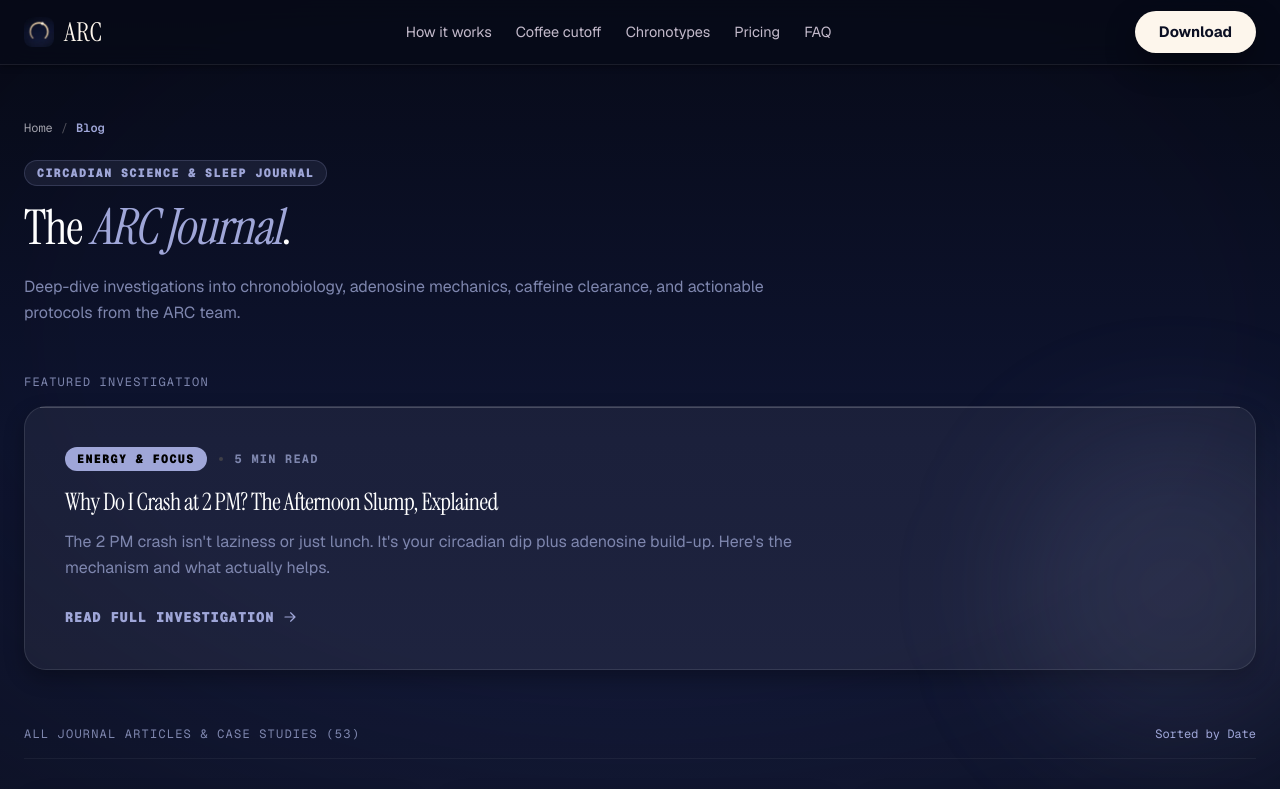
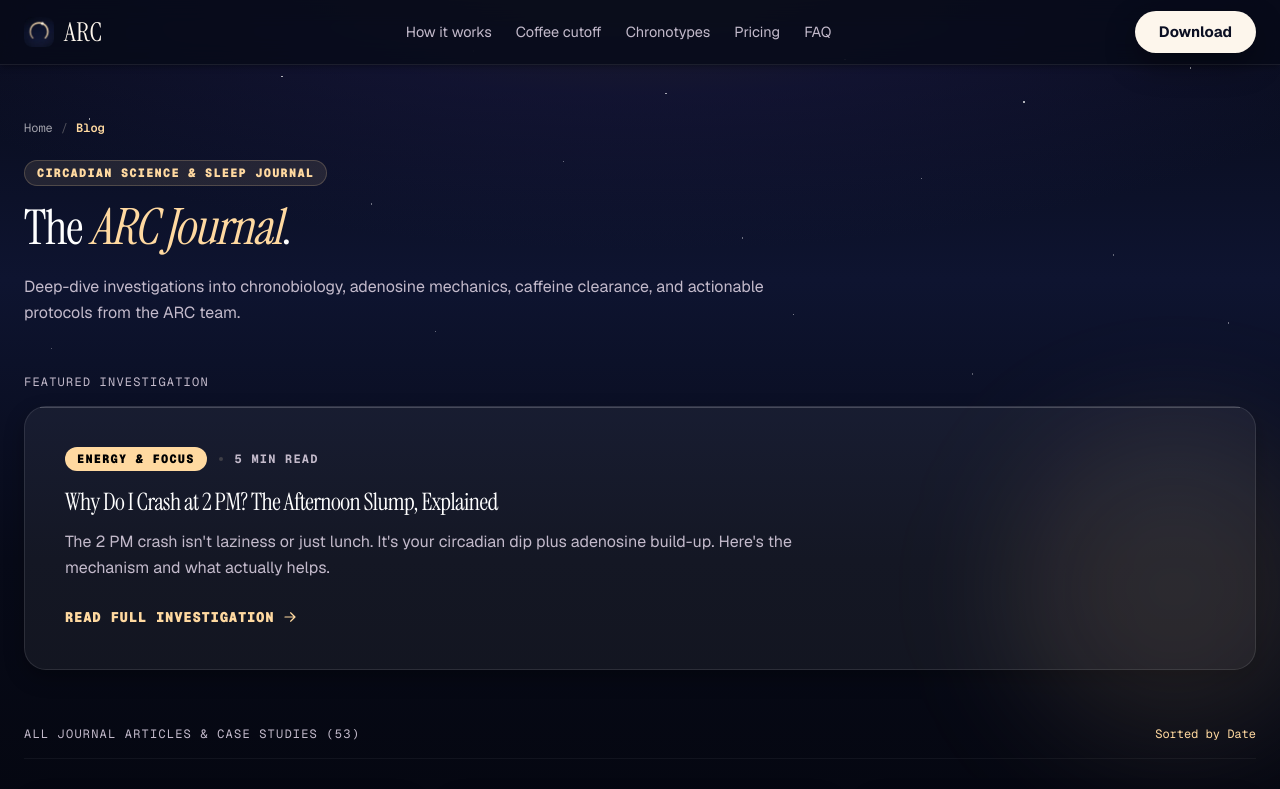
Before and after one commit to PrtHub/arc-circadian-rytham-tracker, a Next.js app: page /blog in a window 1280 px wide. Shown: the top 789 px of the page. Built offline with nearby package versions, Linux system fonts and the light colour scheme; no server answers.

Commit message:
feat: add global styles and landing page CSS theme variables

```diff
--- a/app/globals.css
+++ b/app/globals.css
@@ -138,23 +138,66 @@
     @apply border-border outline-ring/50;
   }
   body {
-    background-color: var(--night, #070a18);
-    background:
-      radial-gradient(
-        78% 78% at 50% 42%,
-        rgba(0, 0, 0, 0) 55%,
-        rgba(0, 0, 0, 0.28) 100%
-      ),
-      linear-gradient(
-        180deg,
-        var(--g-top) 0%,
-        var(--g-mid) 55%,
-        var(--g-bot) 100%
-      );
-    background-attachment: fixed;
+    background-color: var(--night, #070A18);
     color: var(--cream, #fdf6ec);
     font-family: var(--ui, var(--face-ui));
     -webkit-font-smoothing: antialiased;
+    min-height: 100vh;
+    position: relative;
+  }
+
+  /* Universal site-wide atmospheric background inspired by landing page night sky */
+  body::before {
+    content: "";
+    position: fixed;
+    inset: 0;
+    z-index: -2;
+    pointer-events: none;
+    background-color: #070A18;
+    background-image:
+      radial-gradient(ellipse 90% 55% at 50% -10%, rgba(255, 217, 160, 0.13) 0%, rgba(30, 28, 74, 0.4) 40%, rgba(14, 20, 48, 0) 75%),
+      linear-gradient(180deg, #070A18 0%, #0E1430 35%, #070A18 70%, #050711 100%);
+    background-repeat: no-repeat;
+    background-attachment: fixed;
+  }
+
+  body::after {
+    content: "";
+    position: fixed;
+    inset: 0;
+    z-index: -1;
+    pointer-events: none;
+    opacity: 0.85;
+    background-image:
+      radial-gradient(1.3px 1.3px at 7% 14%, rgba(255, 255, 255, 0.75) 60%, transparent 62%),
+      radial-gradient(1px 1px at 14% 33%, rgba(255, 255, 255, 0.6) 60%, transparent 62%),
+      radial-gradient(1.6px 1.6px at 22% 9%, rgba(255, 255, 255, 0.85) 60%, transparent 62%),
+      radial-gradient(1px 1px at 29% 24%, rgba(255, 255, 255, 0.55) 60%, transparent 62%),
+      radial-gradient(1.2px 1.2px at 37% 6%, rgba(255, 255, 255, 0.7) 60%, transparent 62%),
+      radial-gradient(1px 1px at 44% 19%, rgba(255, 255, 255, 0.5) 60%, transparent 62%),
+      radial-gradient(1.5px 1.5px at 52% 11%, rgba(255, 255, 255, 0.8) 60%, transparent 62%),
+      radial-gradient(1px 1px at 58% 28%, rgba(255, 255, 255, 0.55) 60%, transparent 62%),
+      radial-gradient(1.2px 1.2px at 66% 7%, rgba(255, 255, 255, 0.7) 60%, transparent 62%),
+      radial-gradient(1px 1px at 72% 21%, rgba(255, 255, 255, 0.55) 60%, transparent 62%),
+      radial-gradient(1.6px 1.6px at 80% 12%, rgba(255, 255, 255, 0.85) 60%, transparent 62%),
+      radial-gradient(1px 1px at 87% 30%, rgba(255, 255, 255, 0.5) 60%, transparent 62%),
+      radial-gradient(1.3px 1.3px at 93% 8%, rgba(255, 255, 255, 0.75) 60%, transparent 62%),
+      radial-gradient(1px 1px at 4% 41%, rgba(255, 255, 255, 0.45) 60%, transparent 62%),
+      radial-gradient(1px 1px at 34% 39%, rgba(255, 255, 255, 0.55) 60%, transparent 62%),
+      radial-gradient(1.2px 1.2px at 62% 37%, rgba(255, 255, 255, 0.65) 60%, transparent 62%),
+      radial-gradient(1px 1px at 76% 44%, rgba(255, 255, 255, 0.5) 60%, transparent 62%),
+      radial-gradient(1.2px 1.2px at 96% 38%, rgba(255, 255, 255, 0.6) 60%, transparent 62%);
+    background-size: 100% 850px;
+    background-repeat: no-repeat;
+    mask-image: linear-gradient(to bottom, rgba(0, 0, 0, 1) 0%, rgba(0, 0, 0, 0.75) 50%, transparent 90%);
+    -webkit-mask-image: linear-gradient(to bottom, rgba(0, 0, 0, 1) 0%, rgba(0, 0, 0, 0.75) 50%, transparent 90%);
+  }
+
+  /* Soften legacy decorative background blobs across subpages */
+  .w-150.blur-\[150px\],
+  .w-125.blur-\[120px\] {
+    opacity: 0.2;
+    background: radial-gradient(circle, rgba(255, 217, 160, 0.12), transparent 70%) !important;
   }
   html {
     @apply font-sans;
@@ -272,92 +315,92 @@
   --g-top: #070a18;
   --g-mid: #0e1430;
   --g-bot: #131936;
-  --fg: #c8cce6;
-  --fg-muted: #7e86ae;
-  --accent: #9fa6d8;
+  --fg: #fdf6ec;
+  --fg-muted: #c3bacb;
+  --accent: #ffd9a0;
 }
 [data-phase="rise"] {
-  --g-top: #1a1c3a;
-  --g-mid: #4a3352;
-  --g-bot: #7c4722;
+  --g-top: #070a18;
+  --g-mid: #141738;
+  --g-bot: #1c1a40;
   --fg: #fdf6ec;
-  --fg-muted: #e2cbb4;
+  --fg-muted: #c3bacb;
   --accent: #ffd9a0;
 }
 [data-phase="morning"] {
-  --g-top: #12203e;
-  --g-mid: #22405f;
-  --g-bot: #355e78;
-  --fg: #f4f9fc;
-  --fg-muted: #c4dae7;
+  --g-top: #070a18;
+  --g-mid: #0e1934;
+  --g-bot: #152244;
+  --fg: #fdf6ec;
+  --fg-muted: #c3bacb;
   --accent: #ffd9a0;
 }
 [data-phase="peak"] {
-  --g-top: #0d1b2e;
-  --g-mid: #173248;
-  --g-bot: #2e5c76;
-  --fg: #f6fafd;
-  --fg-muted: #c2d7e4;
-  --accent: #ffe0a8;
+  --g-top: #070a18;
+  --g-mid: #0e1832;
+  --g-bot: #14203e;
+  --fg: #fdf6ec;
+  --fg-muted: #c3bacb;
+  --accent: #ffd9a0;
 }
 [data-phase="dip"] {
-  --g-top: #221d30;
-  --g-mid: #432f43;
-  --g-bot: #6b4536;
-  --fg: #fbefe6;
-  --fg-muted: #dcc0ae;
-  --accent: #ffc48a;
+  --g-top: #070a18;
+  --g-mid: #141432;
+  --g-bot: #1a163a;
+  --fg: #fdf6ec;
+  --fg-muted: #c3bacb;
+  --accent: #ffd9a0;
 }
 [data-phase="evening"] {
-  --g-top: #1c2140;
-  --g-mid: #3d3050;
-  --g-bot: #7a4820;
-  --fg: #fdf3e7;
-  --fg-muted: #e5cbb0;
+  --g-top: #070a18;
+  --g-mid: #16183a;
+  --g-bot: #1f1a44;
+  --fg: #fdf6ec;
+  --fg-muted: #c3bacb;
   --accent: #ffd9a0;
 }
 [data-phase="windDown"] {
-  --g-top: #0e1128;
-  --g-mid: #221a3a;
-  --g-bot: #3d263e;
-  --fg: #e8dfec;
-  --fg-muted: #a594ae;
-  --accent: #e3b08c;
+  --g-top: #070a18;
+  --g-mid: #0e1128;
+  --g-bot: #181432;
+  --fg: #fdf6ec;
+  --fg-muted: #c3bacb;
+  --accent: #ffd9a0;
 }
 
 /* ==========================================================================
    The Four Chronotype Skies (Reveal / Segmentation)
    ========================================================================== */
 [data-sky="lion"] {
-  --g-top: #191c3c;
-  --g-mid: #4a3350;
-  --g-bot: #7c4722;
+  --g-top: #070a18;
+  --g-mid: #18152e;
+  --g-bot: #1f1a3a;
   --fg: #fdf6ec;
-  --fg-muted: #e2cbb4;
-  --accent: #ffc978;
+  --fg-muted: #c3bacb;
+  --accent: #ffd9a0;
 }
 [data-sky="bear"] {
-  --g-top: #101e30;
-  --g-mid: #1e3c48;
-  --g-bot: #3b6146;
-  --fg: #f3faf4;
-  --fg-muted: #c2dcc8;
-  --accent: #b9e88a;
+  --g-top: #070a18;
+  --g-mid: #0e1932;
+  --g-bot: #142240;
+  --fg: #fdf6ec;
+  --fg-muted: #c3bacb;
+  --accent: #ffd9a0;
 }
 [data-sky="wolf"] {
-  --g-top: #0b0e22;
-  --g-mid: #1e1940;
-  --g-bot: #3b2a57;
-  --fg: #ede8f6;
-  --fg-muted: #b0a2c4;
+  --g-top: #070a18;
+  --g-mid: #141130;
+  --g-bot: #1c1542;
+  --fg: #fdf6ec;
+  --fg-muted: #c3bacb;
   --accent: #b9a0f0;
 }
 [data-sky="dolphin"] {
-  --g-top: #081a26;
-  --g-mid: #123243;
-  --g-bot: #1d5063;
-  --fg: #effafe;
-  --fg-muted: #b6d5e2;
+  --g-top: #070a18;
+  --g-mid: #0a1b2c;
+  --g-bot: #11283e;
+  --fg: #fdf6ec;
+  --fg-muted: #c3bacb;
   --accent: #7fd8f0;
 }
 
--- a/app/landing.css
+++ b/app/landing.css
@@ -35,6 +35,8 @@
   -webkit-font-smoothing: antialiased;
   overflow-x: clip;
   min-height: 100vh;
+  position: relative;
+  z-index: 1;
 }
 .landing-page::before {
   content: "";
```
